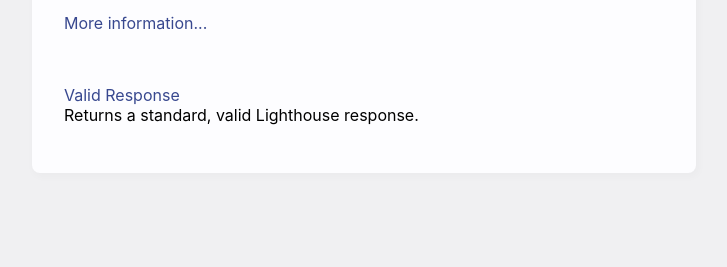
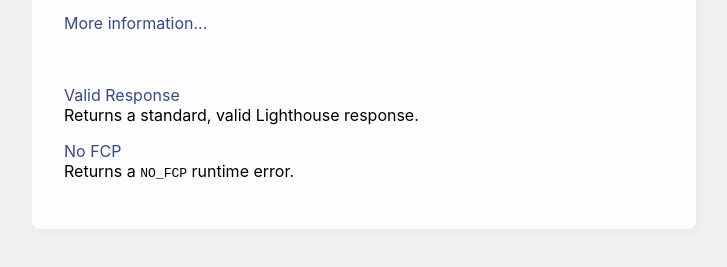
Before and after one commit to nizarmah/wackylighthouse, a plain HTML site: page static/index.html in a window 1280 px wide. Shown: the part 237-504 px from the top of the page, without its empty margins (276-1003 px from the left). Drawn offline with Linux system fonts and the light colour scheme.

Commit message:
Add no-fcp error page

```diff
--- /dev/null
+++ b/static/base.css
@@ -0,0 +1,38 @@
+body {
+  background-color: #f0f0f2;
+  margin: 0;
+  padding: 0;
+  font-family: -apple-system, system-ui, BlinkMacSystemFont, "Segoe UI",
+    "Open Sans", "Helvetica Neue", Helvetica, Arial, sans-serif;
+}
+
+div {
+  width: 600px;
+  margin: 5em auto;
+  padding: 2em;
+  background-color: #fdfdff;
+  border-radius: 0.5em;
+  box-shadow: 2px 3px 7px 2px rgba(0, 0, 0, 0.02);
+}
+
+a:link,
+a:visited {
+  color: #38488f;
+  text-decoration: none;
+}
+
+ul {
+  list-style-type: none;
+  padding: 0;
+}
+
+li {
+  margin-bottom: 1em;
+}
+
+@media (max-width: 700px) {
+  div {
+    margin: 0 auto;
+    width: auto;
+  }
+}
--- a/static/index.html
+++ b/static/index.html
@@ -7,46 +7,7 @@
     <meta http-equiv="Content-type" content="text/html; charset=utf-8" />
     <meta name="viewport" content="width=device-width, initial-scale=1" />
 
-    <style type="text/css">
-      body {
-        background-color: #f0f0f2;
-        margin: 0;
-        padding: 0;
-        font-family: -apple-system, system-ui, BlinkMacSystemFont, "Segoe UI",
-          "Open Sans", "Helvetica Neue", Helvetica, Arial, sans-serif;
-      }
-
-      div {
-        width: 600px;
-        margin: 5em auto;
-        padding: 2em;
-        background-color: #fdfdff;
-        border-radius: 0.5em;
-        box-shadow: 2px 3px 7px 2px rgba(0, 0, 0, 0.02);
-      }
-
-      a:link,
-      a:visited {
-        color: #38488f;
-        text-decoration: none;
-      }
-
-      ul {
-        list-style-type: none;
-        padding: 0;
-      }
-
-      li {
-        margin-bottom: 1em;
-      }
-
-      @media (max-width: 700px) {
-        div {
-          margin: 0 auto;
-          width: auto;
-        }
-      }
-    </style>
+    <link rel="stylesheet" href="base.css" />
   </head>
   <body>
     <div>
@@ -70,6 +31,11 @@
           <br />
           Returns a standard, valid Lighthouse response.
         </li>
+        <li>
+          <a href="/no-fcp.html">No FCP</a>
+          <br />
+          Returns a <code>NO_FCP</code> runtime error.
+        </li>
       </ul>
     </div>
   </body>
```
Also changed, not shown: static/no-fcp.html (added, +15 -0 lines), 1 other file.
